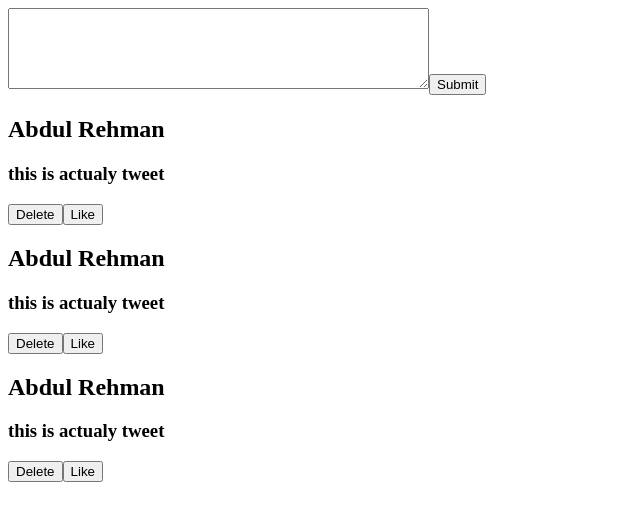
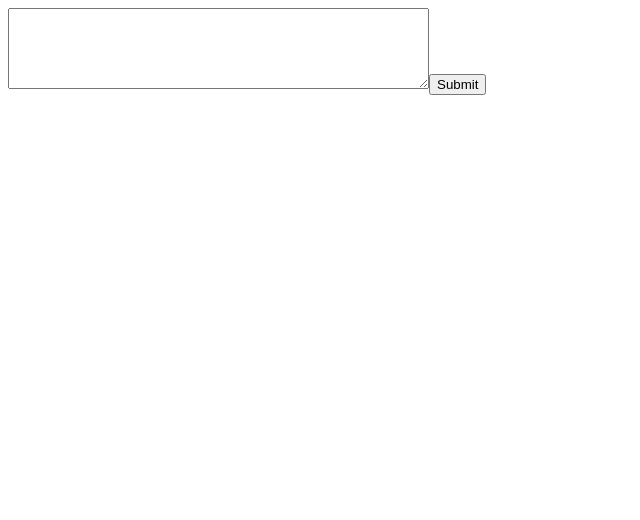
Before and after one commit to likeam/my-app, a React (Create React App) app: page / in a window 1280 px wide. Shown: the top 520 px of the page, without its empty margins (0-640 px from the left). Built offline with nearby package versions, Linux system fonts and the light colour scheme.

Commit message:
Tweet Delete section

```diff
--- a/src/App.js
+++ b/src/App.js
@@ -1,14 +1,15 @@
 //Components Imports
-
+import { useState } from "react";
 import CreateTweet from "./components/CreateTweet";
 import TweetList from "./components/TweetList";
 
 function App() {
 
   //Here is the place for the normal js
+  const [textInput, setTextInput] = useState('');
+  const [tweets, setTweets] = useState([]);
+  const [name, setName] = useState("Abdul Rehman");
 
-  const name = "Abdul Rehman";
-  const message = "this is actualy tweet";
 
   //Create Function
 
@@ -17,8 +18,8 @@ function App() {
   return (
     <div >
 
-      <CreateTweet />
-      <TweetList name = {name} message = {message} />
+      <CreateTweet textInput = {textInput} setTextInput = {setTextInput} tweets ={tweets} setTweets = {setTweets}  />
+      <TweetList name = {name} tweets = {tweets}  />
 
     </div>
   );
--- a/src/components/CreateTweet.js
+++ b/src/components/CreateTweet.js
@@ -1,21 +1,25 @@
 import React from 'react'
-import { useState } from 'react';
 
-export default function CreateTweet() {
+export default function CreateTweet({textInput, setTextInput, tweets, setTweets}) {
 
-    //State
-    const [textInput, setTextInput] = useState('');
+
 
     //Function
     const userInputHandler = (e) => {
-        console.log(e.target.value);
+        setTextInput(e.target.value);
+    }
+
+    const submitTweetHandler = (e) => {
+        e.preventDefault();
+        setTweets([...tweets, textInput]);
+        setTextInput("");
     }
 
     return (
-        <form >
-            <textarea onChange={userInputHandler} cols="50" rows="5"></textarea>
+        <form onSubmit={submitTweetHandler}>
+            <textarea onChange={userInputHandler} value={textInput} cols="50" rows="5"></textarea>
             <button>Submit</button>
-            <h1>{textInput}</h1>
+
         </form>
     )
 }
--- a/src/components/TweetList.js
+++ b/src/components/TweetList.js
@@ -1,12 +1,12 @@
 import React from 'react'
 import Tweet from './Tweet'
 
-export default function TweetList({name,message}) {
+export default function TweetList({name, tweets, setTweets}) {
     return (
         <div className='tweet-list'>
-            <Tweet name = {name} message = {message} />
-            <Tweet name = {name} message = {message} />
-            <Tweet name = {name} message = {message} />
+            {tweets.map((tweet) => (<Tweet  name={name} message={tweet} setTweets={setTweets} />))}
+
         </div>
+
     )
 }
```
